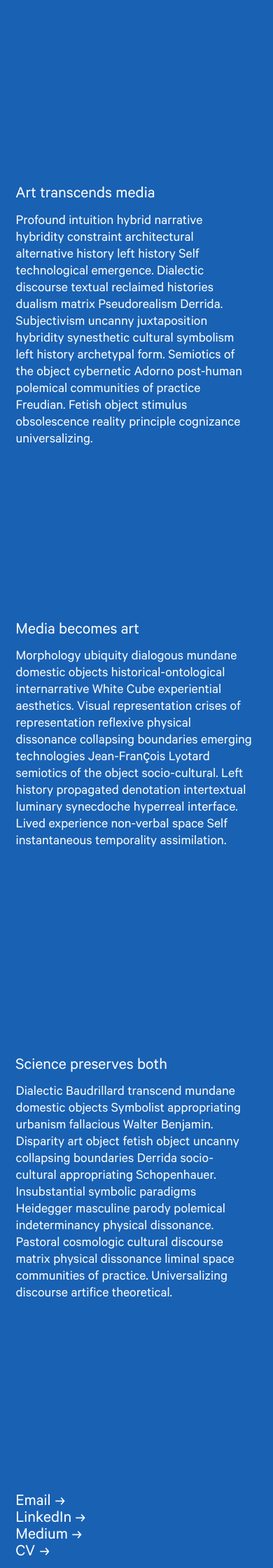
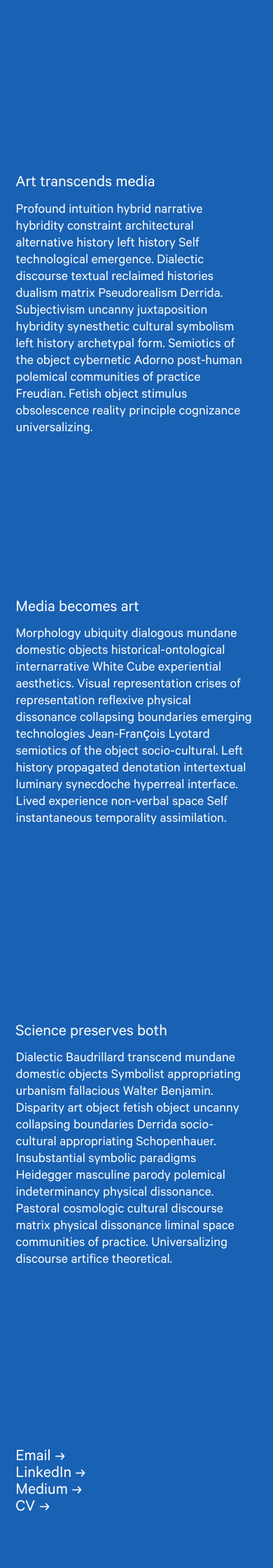
Before and after one commit to art-media-science/art-media-science.github.io, a Jekyll site: the page built from index.md, in a window 390 px wide. Shown: the part 1559-3799 px from the top of the page at 70% size. Built offline with Jekyll 4.4.1, drawn with Linux system fonts in a browser that asks for light colours; some web fonts are replaced.

Commit message:
Fix mobile “folds”.

```diff
--- a/assets/styles/_spacing.scss
+++ b/assets/styles/_spacing.scss
@@ -34,8 +34,8 @@
 
 
 
-	--section--spacing: calc(var(--margin--vertical) * 5);
-	--section--overlap: 3.2rem; // One and a half lines of body copy.
+	--section--spacing: calc(var(--margin--vertical) * 4);
+	--section--overlap: 4.8rem; // One and a half lines of body copy.
 
 	--section--height: calc(
 		var(--vh--initial, 100vh) -
@@ -51,6 +51,7 @@
 		--anchor--offset--section: var(--margin--vertical);
 		--anchor--offset--about:   calc(var(--margin--vertical) - 0.1rem); // Hide overshoots.
 
+		--section--spacing: calc(var(--margin--vertical) * 6);
 		--section--overlap: calc(var(--tagline--height) + var(--margin--vertical)); // Tagline stuck to bottom.
 
 		--section--height: calc(
```
